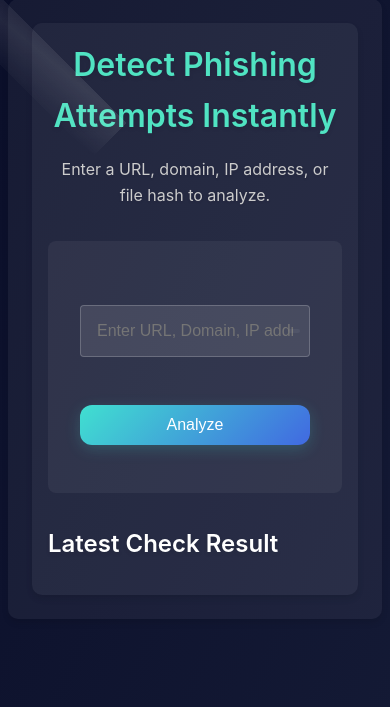
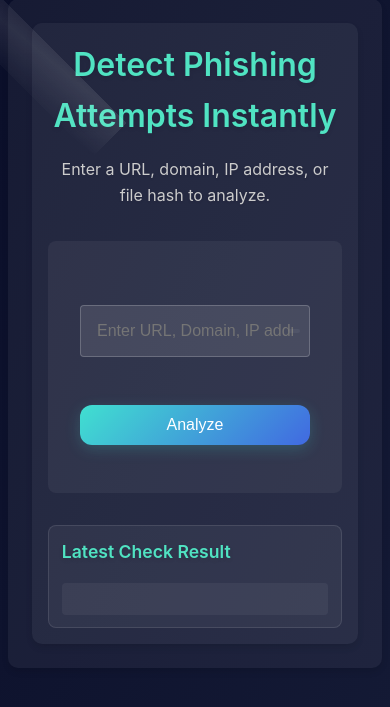
Before and after one commit to Kenneth017/LPU-Web-based-Phishing-Detection-System, a Python web app: template templates/index.html in a window 390 px wide. Shown: the part 59-766 px from the top of the page. Run offline with Jinja, Linux system fonts and the light colour scheme; the template is opened without the code that fills it, so the values that code supplies are empty.

Commit message:
Update _index.css

```diff
--- a/static/css/pages/_index.css
+++ b/static/css/pages/_index.css
@@ -198,3 +198,40 @@
         padding: 8px;
     }
 }
+
+#real-time-check {
+    margin-top: 2rem;
+    padding: 1rem;
+    background: var(--glass-bg);
+    border: 1px solid var(--glass-border);
+    border-radius: 8px;
+}
+
+#real-time-check h2 {
+    font-size: 1.2rem;
+    color: var(--accent-color);
+    margin-bottom: 1rem;
+}
+
+#real-time-result {
+    padding: 1rem;
+    background: rgba(255, 255, 255, 0.05);
+    border-radius: 4px;
+}
+
+#real-time-result p {
+    margin: 0.5rem 0;
+    color: var(--text-color);
+}
+
+/* Add some responsive styling */
+@media (max-width: 768px) {
+    #real-time-check {
+        margin-top: 1.5rem;
+        padding: 0.8rem;
+    }
+
+    #real-time-check h2 {
+        font-size: 1.1rem;
+    }
+}
```
